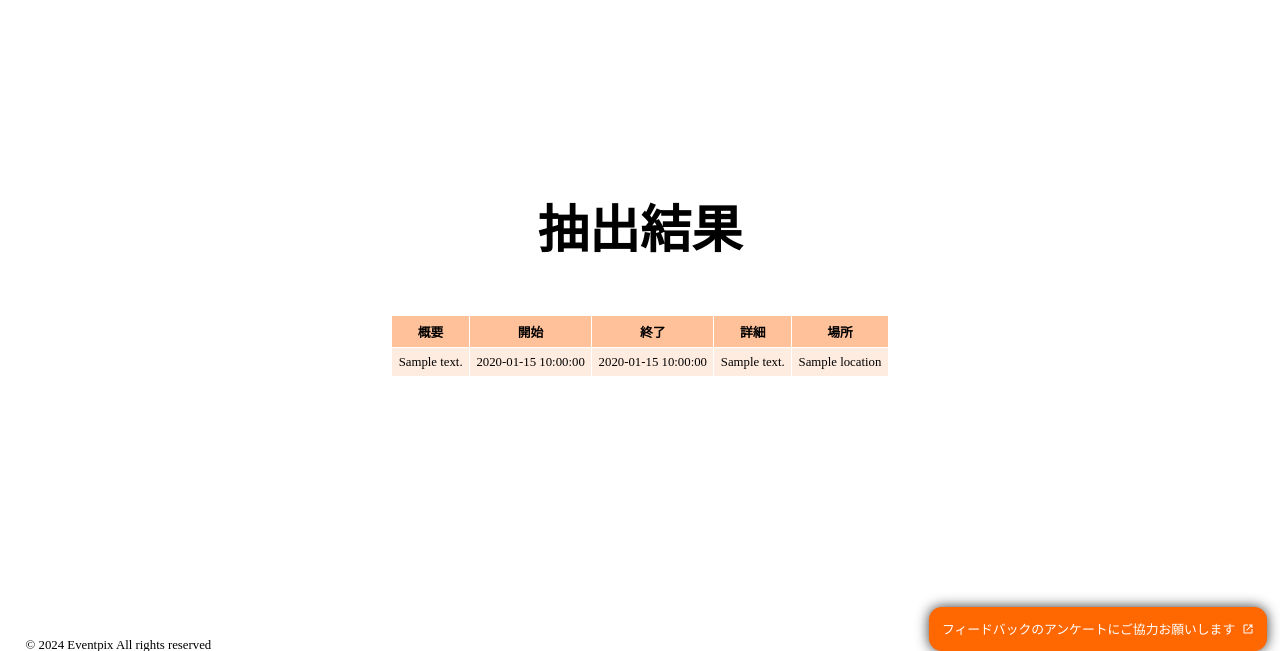
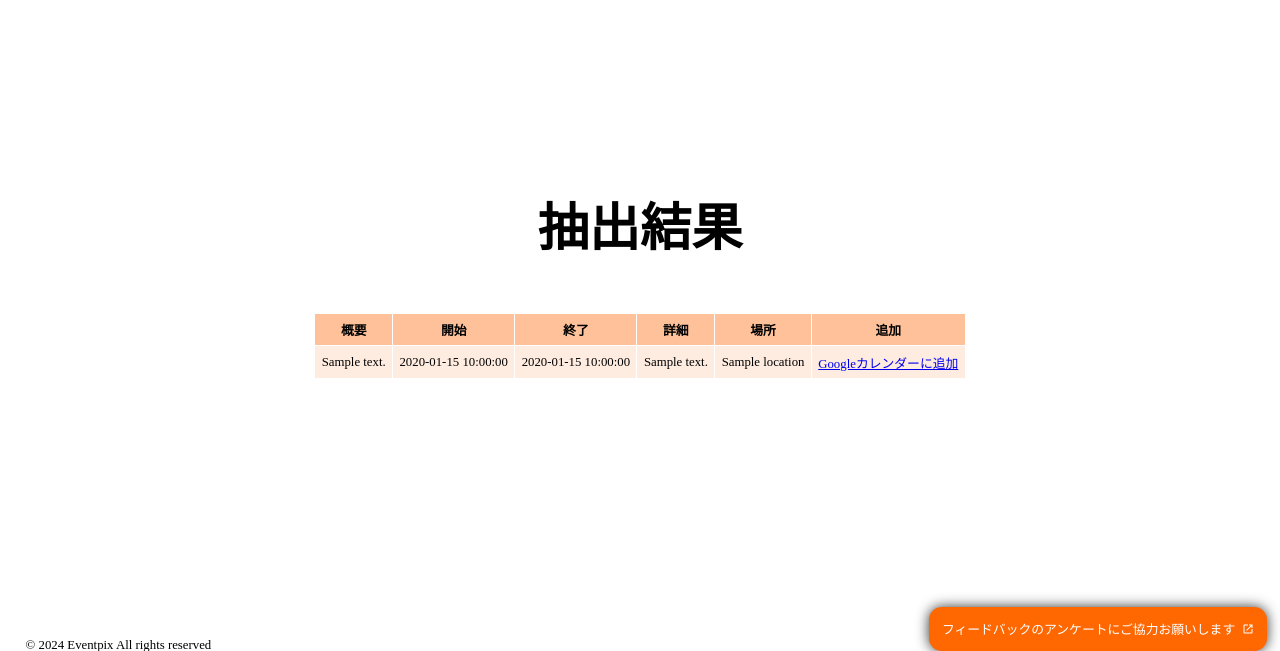
Before and after one commit to NAIST-Eventpix/eventpix_web, a Flask app: template src/eventpix/templates/upload.html in a window 1280 px wide. Shown: the part 136-787 px from the top of the page. Run offline with Flask 3, Linux system fonts and the light colour scheme; the template is opened without the code that fills it: most values are stand-ins (such as "Sample title", 1, 10 or a date in 2020); some web fonts are replaced.

Commit message:
add "Googleカレンダーに追加" button to result page

```diff
--- a/src/eventpix/templates/upload.html
+++ b/src/eventpix/templates/upload.html
@@ -17,6 +17,7 @@
 					<th>終了</th>
 					<th>詳細</th>
 					<th>場所</th>
+					<th>追加</th>
 				</tr>
 				{% for event in events %}
 					<tr>
@@ -25,6 +26,11 @@
 						<td>{{ event.formatDatetime(event.dtend_datetime) }}</td>
 						<td>{{ event.description }}</td>
 						<td>{{ event.location }}</td>
+						<td>
+							<a href="https://www.google.com/calendar/render?action=TEMPLATE&text={{ event.summary }}&dates={{ event.dtstart_datetime.strftime('%Y%m%dT%H%M%SZ') }}/{{ event.dtend_datetime.strftime('%Y%m%dT%H%M%SZ') }}&location={{ event.location }}&details={{ event.description }}&hl=ja" target="_blank">
+								Googleカレンダーに追加
+							</a>
+						</td>
 					</tr>
 				{% endfor %}
 			</table>
```
